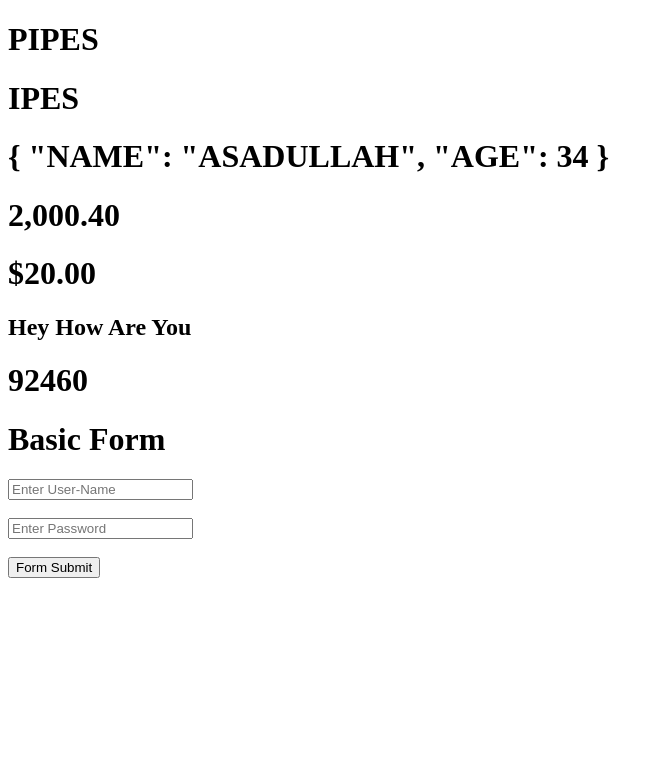
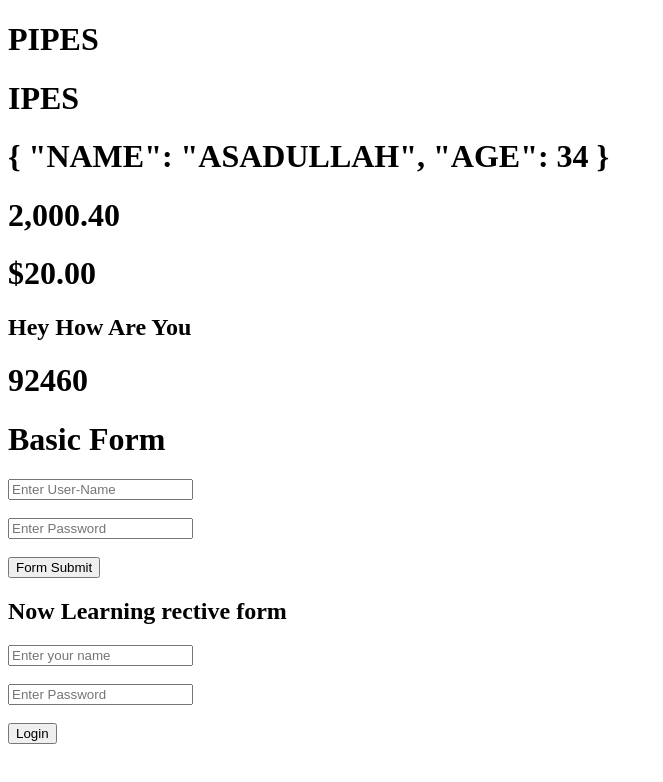
Before and after one commit to asadullahjamil0/pipes, an Angular app: page / in a window 1280 px wide. Shown: the top 782 px of the page, without its empty margins (0-663 px from the left). Built offline with nearby package versions, Linux system fonts and the light colour scheme.

Commit message:
reactive form.

```diff
--- a/src/app/app.component.html
+++ b/src/app/app.component.html
@@ -27,3 +27,15 @@ There are two types of forms in Angular
   <br> <br>
   <button>Form Submit</button>
 </form>
+
+
+<!-- reacive form -->
+<h2>Now Learning rective form</h2>
+<form [formGroup]="formLogin" (ngSubmit)="fbLogin()">
+  <input type="text" name="name" placeholder="Enter your name" formControlName="user">
+  <br> <br>
+  <input type="text" name="password" placeholder="Enter Password" formControlName="password">
+  <br> <br>
+  <button>Login</button>
+  <br> <br> <br> <br>
+</form>
--- a/src/app/app.component.ts
+++ b/src/app/app.component.ts
@@ -1,4 +1,5 @@
 import { Component } from '@angular/core';
+import { FormGroup, FormControlName, FormControl } from '@angular/forms';
 
 @Component({
   selector: 'app-root',
@@ -14,4 +15,12 @@ export class AppComponent {
   userLogin(item: any) {
     console.log(item);
   }
+  formLogin = new FormGroup({
+    user: new FormControl(''),
+    password: new FormControl('')
+  })
+  fbLogin() {
+    console.log(this.formLogin.value);
+  }
+
 }
--- a/src/app/app.module.ts
+++ b/src/app/app.module.ts
@@ -5,6 +5,7 @@ import { AppRoutingModule } from './app-routing.module';
 import { AppComponent } from './app.component';
 import { USDPKRPipe } from './pipes/usdpkr.pipe';
 import { FormsModule } from '@angular/forms';
+import { ReactiveFormsModule } from '@angular/forms';
 
 @NgModule({
   declarations: [
@@ -14,7 +15,8 @@ import { FormsModule } from '@angular/forms';
   imports: [
     BrowserModule,
     AppRoutingModule,
-    FormsModule
+    FormsModule,
+    ReactiveFormsModule
   ],
   providers: [
     provideClientHydration()
```
